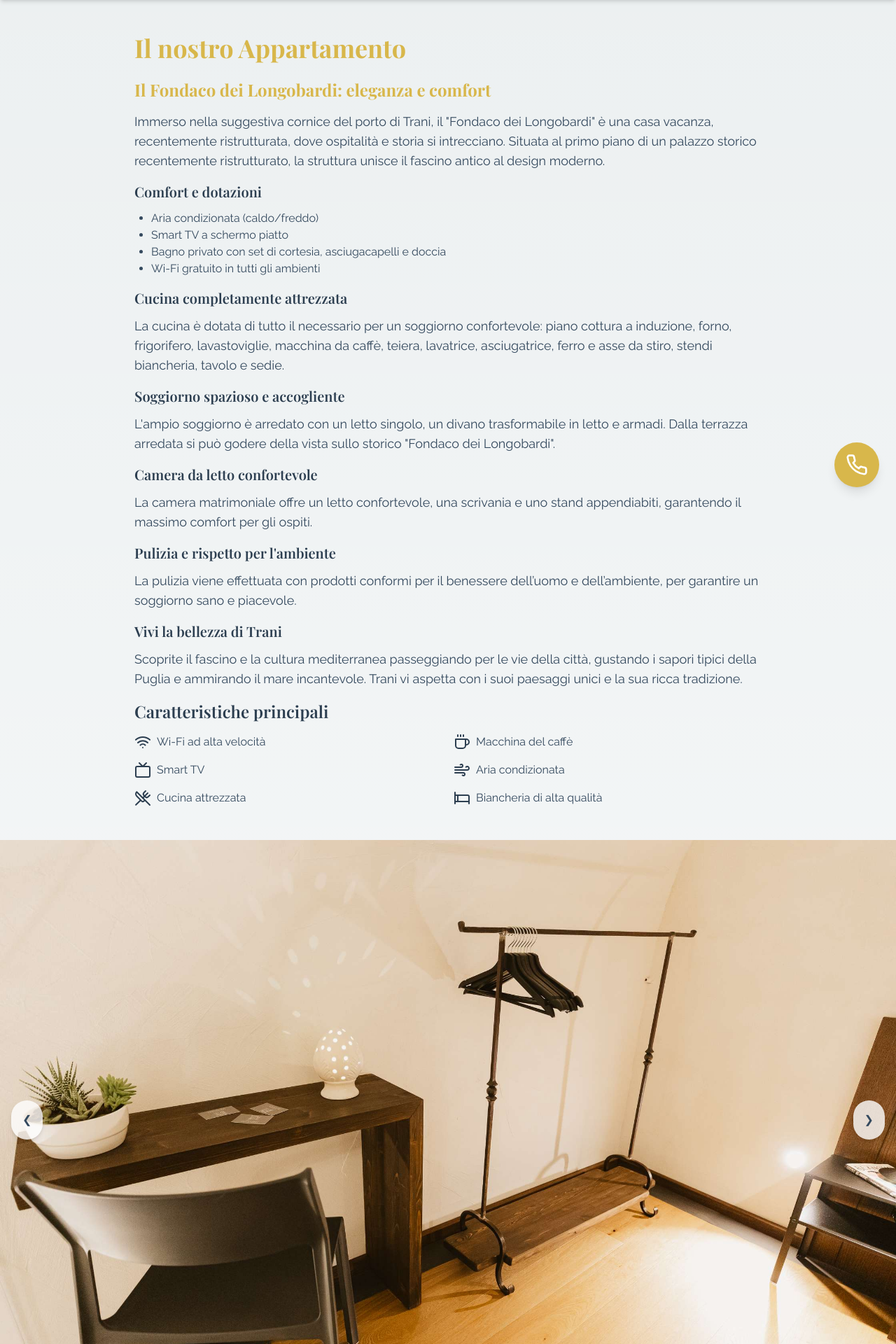
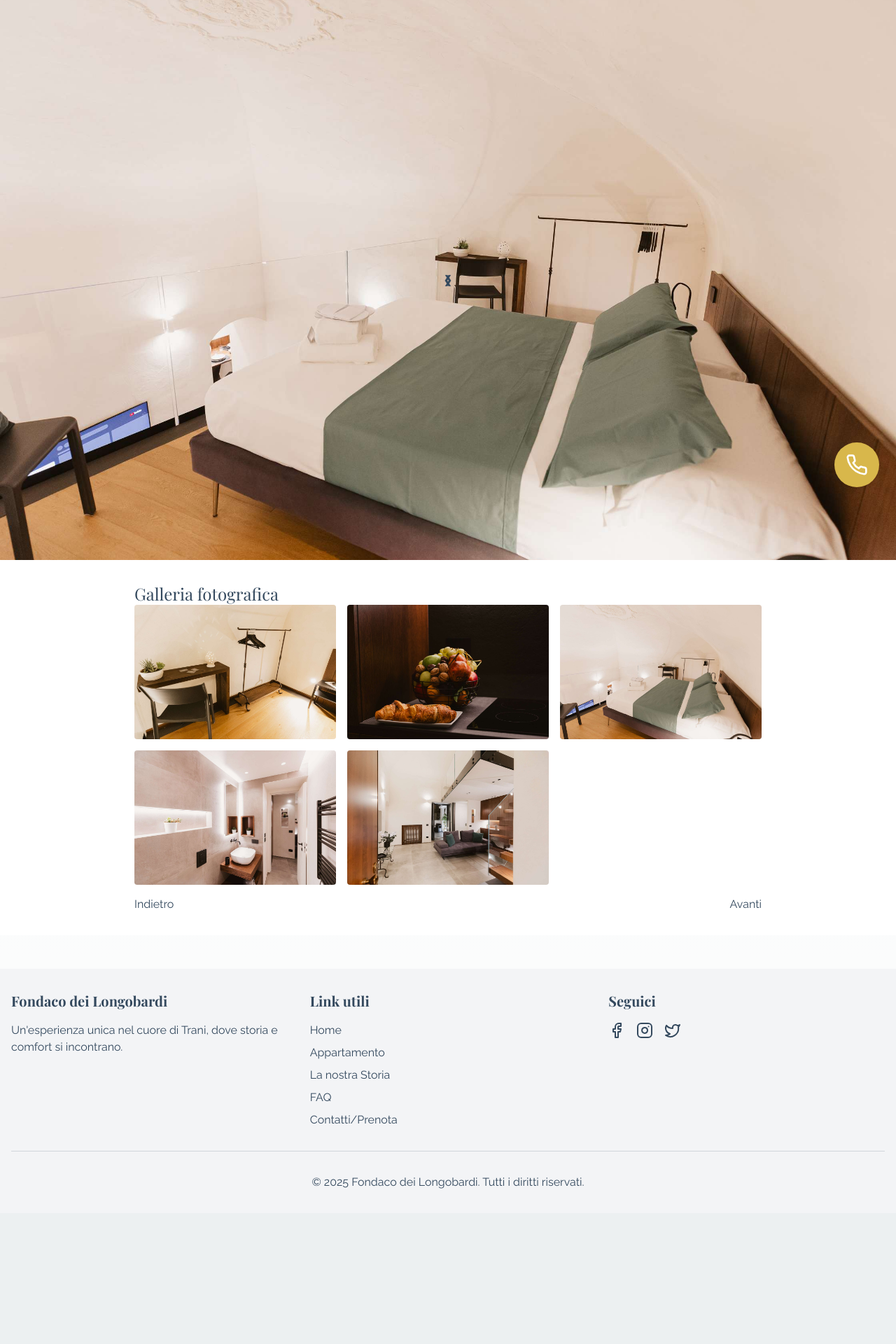
Before and after one commit to DaddarioLuigi/fondaco-dei-longobardi, a Next.js app: page /appartamento in a window 1280 px wide. Shown: the part 80-2000 px from the top of the page at 70% size. After the commit the page ends 1813 px from the top, so only its background shows below. Built offline with nearby package versions, Linux system fonts and the light colour scheme; a web font is replaced by a local one.

Commit message:
appartamento

```diff
--- a/app/appartamento/page.tsx
+++ b/app/appartamento/page.tsx
@@ -3,7 +3,7 @@
 import Image from 'next/image'
 import { motion } from 'framer-motion'
 import { Wifi, Coffee, Tv, Wind, UtensilsCrossed, Bed } from 'lucide-react'
-import { useState } from 'react'
+import { useState, useEffect } from 'react'
 
 // Caratteristiche principali
 const features = [
@@ -15,301 +15,120 @@
   { icon: Bed, text: 'Biancheria di alta qualità' },
 ]
 
-// Immagini
+// Funzione per selezionare immagini casuali
+function getRandomImages(images, count, seed) {
+  const date = new Date()
+  const randomSeed = seed || date.getFullYear() * 100 + date.getWeek()
+  const randomGenerator = (s) => () => {
+    s = Math.sin(s) * 10000
+    return s - Math.floor(s)
+  }
+  const rng = randomGenerator(randomSeed)
+
+  return images
+    .map((image) => ({ image, sort: rng() }))
+    .sort((a, b) => a.sort - b.sort)
+    .slice(0, count)
+    .map(({ image }) => image)
+}
+
+// Estensione di Date per calcolare la settimana corrente
+Date.prototype.getWeek = function () {
+  const firstDay = new Date(this.getFullYear(), 0, 1)
+  const dayOfYear = (this - firstDay + 86400000) / 86400000
+  return Math.ceil(dayOfYear / 7)
+}
+
+// Immagini (placeholder per caricamento dinamico)
 const images = [
   { src: '/images/B&B 2 -17.jpg', alt: 'Vista della camera da letto' },
-  { src: '/images/B&B 2 -17.jpg', alt: 'Dettaglio arredamento' },
-  { src: '/images/B&B 2 -24.jpg', alt: 'Vista del soggiorno' },
-  { src: '/images/B&B 2 -08.jpg', alt: 'Angolo relax' },
-  { src: '/images/B&B fondaco di longobardi -029.jpg', alt: 'Vista panoramica' },
+  { src: '/images/B&B fondaco di longobardi -066.jpg', alt: 'Bagno di lusso' },
+  { src: '/images/B&B fondaco di longobardi -036.jpg', alt: 'Vista esterna' },
   { src: '/images/B&B fondaco di longobardi -033.jpg', alt: 'Dettaglio cucina' },
-  { src: '/images/B&B fondaco di longobardi -005.jpg', alt: 'Ingresso appartamento' },
   { src: '/images/B&B fondaco di longobardi -026.jpg', alt: 'Zona pranzo' },
-  { src: '/images/B&B fondaco di longobardi -066.jpg', alt: 'Bagno di lusso' },
-  { src: '/images/B&B fondaco di longobardi -036.jpg', alt: 'Vista esterna' }
+  // Aggiungere dinamicamente altre immagini dalla cartella "images"
 ]
-
-// Slider e Galleria
-const sliderImages = images.slice(0, 4)
-const galleryImages = images
 
 export default function Appartamento() {
   const [currentImage, setCurrentImage] = useState(0)
+  const [galleryPage, setGalleryPage] = useState(0)
+  const [randomImages, setRandomImages] = useState([])
+
+  useEffect(() => {
+    const newRandomImages = getRandomImages(images, 5)
+    setRandomImages(newRandomImages)
+  }, [])
 
   const nextImage = () => {
-    setCurrentImage(prev => (prev + 1) % sliderImages.length)
+    setCurrentImage((prev) => (prev + 1) % randomImages.length)
   }
 
   const prevImage = () => {
-    setCurrentImage(prev => (prev - 1 + sliderImages.length) % sliderImages.length)
+    setCurrentImage((prev) => (prev - 1 + randomImages.length) % randomImages.length)
   }
+
+  const imagesPerPage = 12
+  const paginatedImages = images.slice(
+    galleryPage * imagesPerPage,
+    (galleryPage + 1) * imagesPerPage
+  )
 
   return (
     <div className="w-full overflow-x-hidden">
-      {/*
-        SEZIONE 1 - TESTI INTRODUTTIVI A TUTTO SCHERMO
-        Testi centrati orizzontalmente ma con testo allineato a sinistra
-      */}
-      <motion.section
-        className="relative w-screen min-h-screen flex justify-center items-center px-6 py-12 overflow-y-auto"
-        initial={{ opacity: 0 }}
-        animate={{ opacity: 1 }}
-        transition={{ duration: 0.6 }}
-      >
-        {/* Wrapper interno per contenuti larghi max 1024px, testo a sinistra */}
-        <div className="max-w-4xl w-full text-left">
-          <motion.h1
-            className="text-4xl font-serif font-bold mb-6 text-brand-primary"
-            initial={{ opacity: 0, y: -20 }}
-            animate={{ opacity: 1, y: 0 }}
-            transition={{ duration: 0.5 }}
-          >
-            Il nostro Appartamento
-          </motion.h1>
-
-          <motion.h2
-            className="text-2xl font-serif font-bold mb-4 text-brand-primary"
-            initial={{ opacity: 0, x: -20 }}
-            animate={{ opacity: 1, x: 0 }}
-            transition={{ duration: 0.5, delay: 0.2 }}
-          >
-            Il Fondaco dei Longobardi: eleganza e comfort
-          </motion.h2>
-
-          <motion.p
-            className="text-lg mb-4"
-            initial={{ opacity: 0, y: 20 }}
-            animate={{ opacity: 1, y: 0 }}
-            transition={{ duration: 0.5, delay: 0.3 }}
-          >
-            Immerso nella suggestiva cornice del porto di Trani, il "Fondaco dei Longobardi" è una casa vacanza, recentemente ristrutturata, dove ospitalità e storia si intrecciano. Situata al primo piano di un palazzo storico recentemente ristrutturato, la struttura unisce il fascino antico al design moderno.
-          </motion.p>
-
-          <motion.h3
-            className="text-xl font-serif font-semibold mb-3 text-brand-secondary"
-            initial={{ opacity: 0, x: -20 }}
-            animate={{ opacity: 1, x: 0 }}
-            transition={{ duration: 0.5, delay: 0.4 }}
-          >
-            Comfort e dotazioni
-          </motion.h3>
-          <motion.ul
-            className="list-disc pl-6 mb-4"
-            initial={{ opacity: 0, x: 20 }}
-            animate={{ opacity: 1, x: 0 }}
-            transition={{ duration: 0.5, delay: 0.5 }}
-          >
-            <li>Aria condizionata (caldo/freddo)</li>
-            <li>Smart TV a schermo piatto</li>
-            <li>Bagno privato con set di cortesia, asciugacapelli e doccia</li>
-            <li>Wi-Fi gratuito in tutti gli ambienti</li>
-          </motion.ul>
-
-          <motion.h3
-            className="text-xl font-serif font-semibold mb-3 text-brand-secondary"
-            initial={{ opacity: 0, y: 20 }}
-            animate={{ opacity: 1, y: 0 }}
-            transition={{ duration: 0.5, delay: 0.6 }}
-          >
-            Cucina completamente attrezzata
-          </motion.h3>
-          <motion.p
-            className="text-lg mb-4"
-            initial={{ opacity: 0, x: -20 }}
-            animate={{ opacity: 1, x: 0 }}
-            transition={{ duration: 0.5, delay: 0.7 }}
-          >
-            La cucina è dotata di tutto il necessario per un soggiorno confortevole: piano cottura a induzione, forno, frigorifero, lavastoviglie, macchina da caffè, teiera, lavatrice, asciugatrice, ferro e asse da stiro, stendi biancheria, tavolo e sedie.
-          </motion.p>
-
-          <motion.h3
-            className="text-xl font-serif font-semibold mb-3 text-brand-secondary"
-            initial={{ opacity: 0, x: 20 }}
-            animate={{ opacity: 1, x: 0 }}
-            transition={{ duration: 0.5, delay: 0.8 }}
-          >
-            Soggiorno spazioso e accogliente
-          </motion.h3>
-          <motion.p
-            className="text-lg mb-4"
-            initial={{ opacity: 0, y: 20 }}
-            animate={{ opacity: 1, y: 0 }}
-            transition={{ duration: 0.5, delay: 0.9 }}
-          >
-            L'ampio soggiorno è arredato con un letto singolo, un divano trasformabile in letto e armadi. Dalla terrazza arredata si può godere della vista sullo storico "Fondaco dei Longobardi".
-          </motion.p>
-
-          <motion.h3
-            className="text-xl font-serif font-semibold mb-3 text-brand-secondary"
-            initial={{ opacity: 0, x: -20 }}
-            animate={{ opacity: 1, x: 0 }}
-            transition={{ duration: 0.5, delay: 1.0 }}
-          >
-            Camera da letto confortevole
-          </motion.h3>
-          <motion.p
-            className="text-lg mb-4"
-            initial={{ opacity: 0, y: 20 }}
-            animate={{ opacity: 1, y: 0 }}
-            transition={{ duration: 0.5, delay: 1.1 }}
-          >
-            La camera matrimoniale offre un letto confortevole, una scrivania e uno stand appendiabiti, garantendo il massimo comfort per gli ospiti.
-          </motion.p>
-
-          <motion.h3
-            className="text-xl font-serif font-semibold mb-3 text-brand-secondary"
-            initial={{ opacity: 0, x: 20 }}
-            animate={{ opacity: 1, x: 0 }}
-            transition={{ duration: 0.5, delay: 1.2 }}
-          >
-            Pulizia e rispetto per l'ambiente
-          </motion.h3>
-          <motion.p
-            className="text-lg mb-4"
-            initial={{ opacity: 0, y: 20 }}
-            animate={{ opacity: 1, y: 0 }}
-            transition={{ duration: 0.5, delay: 1.3 }}
-          >
-            La pulizia viene effettuata con prodotti conformi per il benessere dell’uomo e dell’ambiente, per garantire un soggiorno sano e piacevole.
-          </motion.p>
-
-          <motion.h3
-            className="text-xl font-serif font-semibold mb-3 text-brand-secondary"
-            initial={{ opacity: 0, x: -20 }}
-            animate={{ opacity: 1, x: 0 }}
-            transition={{ duration: 0.5, delay: 1.4 }}
-          >
-            Vivi la bellezza di Trani
-          </motion.h3>
-          <motion.p
-            className="text-lg mb-4"
-            initial={{ opacity: 0, y: 20 }}
-            animate={{ opacity: 1, y: 0 }}
-            transition={{ duration: 0.5, delay: 1.5 }}
-          >
-            Scoprite il fascino e la cultura mediterranea passeggiando per le vie della città, gustando i sapori tipici della Puglia e ammirando il mare incantevole. Trani vi aspetta con i suoi paesaggi unici e la sua ricca tradizione.
-          </motion.p>
-
-          <motion.h2
-            className="text-2xl font-serif font-semibold mb-4 text-brand-secondary"
-            initial={{ opacity: 0 }}
-            animate={{ opacity: 1 }}
-            transition={{ duration: 0.5, delay: 1.6 }}
-          >
-            Caratteristiche principali
-          </motion.h2>
-          <motion.div
-            className="grid grid-cols-2 gap-4"
-            initial={{ opacity: 0 }}
-            animate={{ opacity: 1 }}
-            transition={{ duration: 0.5, delay: 1.7 }}
-          >
-            {features.map((feature, index) => (
-              <div key={index} className="flex items-center">
-                <feature.icon className="text-brand-secondary mr-2" />
-                <span>{feature.text}</span>
-              </div>
-            ))}
-          </motion.div>
-        </div>
+      {/** Sezione 1 */}
+      <motion.section>
+        {/* Contenuto */}
       </motion.section>
 
-      {/*
-        SEZIONE 2 - SLIDER A TUTTO SCHERMO
-      */}
-      <motion.section
-        className="relative w-screen h-screen flex justify-center items-center bg-gray-100"
-        initial={{ opacity: 0 }}
-        whileInView={{ opacity: 1 }}
-        transition={{ duration: 0.6 }}
-      >
-        {/* Contenitore "relative" a grandezza piena */}
+      {/** Sezione 2: Slider */}
+      <motion.section className="relative w-screen h-screen flex justify-center items-center bg-gray-100">
         <div className="relative w-full h-full">
+          {randomImages.length > 0 && (
             <Image
-            src={sliderImages[currentImage].src}
-            alt={sliderImages[currentImage].alt}
+              src={randomImages[currentImage].src}
+              alt={randomImages[currentImage].alt}
               fill
               className="object-cover"
               priority
             />
+          )}
         </div>
+        <button className="absolute" onClick={prevImage}>&#10094;</button>
+        <button className="absolute" onClick={nextImage}>&#10095;</button>
+      </motion.section>
 
-        {/* Pulsanti freccia */}
+      {/** Sezione 3: Galleria */}
+      <motion.section className="w-screen px-6 py-8 bg-white">
+        <div className="max-w-4xl mx-auto">
+          <h2 className="text-2xl font-serif">Galleria fotografica</h2>
+          <div className="grid grid-cols-3 gap-4">
+            {paginatedImages.map((image, index) => (
+              <div
+                key={index}
+                className="relative h-48 cursor-pointer"
+                onClick={() => setCurrentImage(index)}
+              >
+                <Image src={image.src} alt={image.alt} fill className="rounded" />
+              </div>
+            ))}
+          </div>
+          <div className="flex justify-between mt-4">
             <button
-          className="absolute left-4 top-1/2 -translate-y-1/2 bg-white/80 p-4 rounded-full shadow-md hover:bg-white transition-colors z-10"
-          onClick={prevImage}
-          aria-label="Immagine precedente"
+              onClick={() => setGalleryPage((prev) => Math.max(prev - 1, 0))}
+              disabled={galleryPage === 0}
             >
-          &#10094;
+              Indietro
             </button>
             <button
-          className="absolute right-4 top-1/2 -translate-y-1/2 bg-white/80 p-4 rounded-full shadow-md hover:bg-white transition-colors z-10"
-          onClick={nextImage}
-          aria-label="Immagine successiva"
+              onClick={() =>
+                setGalleryPage((prev) =>
+                  Math.min(prev + 1, Math.floor(images.length / imagesPerPage) - 1)
+                )
+              }
+              disabled={(galleryPage + 1) * imagesPerPage >= images.length}
             >
-          &#10095;
+              Avanti
             </button>
-      </motion.section>
-
-      {/*
-        SEZIONE 3 - DETTAGLI APPARTAMENTO
-        (non fullscreen, ma puoi adattare se vuoi)
-      */}
-      <motion.section
-        className="w-screen px-6 py-8 bg-white"
-        initial={{ opacity: 0, y: 20 }}
-        whileInView={{ opacity: 1, y: 0 }}
-        transition={{ duration: 0.5 }}
-      >
-        <div className="max-w-4xl mx-auto">
-          <h2 className="text-2xl font-serif font-semibold mb-4 text-brand-primary">
-            Dettagli dell'appartamento
-          </h2>
-          <ul className="list-disc list-inside space-y-2 text-left">
-            <li>Camera da letto con letto matrimoniale king-size</li>
-            <li>Soggiorno con due letti per ospiti aggiuntivi</li>
-            <li>Cucina completamente attrezzata con elettrodomestici moderni</li>
-            <li>Bagno di lusso con doccia a pioggia e set di cortesia</li>
-            <li>Vista panoramica sul Fondaco Dei Longobard</li>
-            <li>Colazione a domicilio (a pagamento) in collaborazione con "bar ai Portici"</li>
-            <li>Aperitivo a domicilio (a pagamento) in collaborazione con "bar ai Portici"</li>
-            <li>Servizio navetta da e per la stazione (a pagamento)</li>
-            <li>Servizio navetta da e per l'aeroporto (a pagamento)</li>
-            <li>Vino / Champagne (a pagamento)</li>
-            <li>Servizio pulizia giornaliera (a pagamento )</li>
-            <li>Cambio biancheria (letto - asciugamani) a richiesta (a pagamento)</li>
-          </ul>
-        </div>
-      </motion.section>
-
-      {/*
-        SEZIONE 4 - GALLERIA FOTOGRAFICA
-      */}
-      <motion.section
-        className="w-screen px-6 py-8"
-        initial={{ opacity: 0, y: 20 }}
-        whileInView={{ opacity: 1, y: 0 }}
-        transition={{ duration: 0.5 }}
-      >
-        <div className="max-w-4xl mx-auto">
-          <h2 className="text-2xl font-serif font-semibold mb-4 text-brand-primary">
-            Galleria fotografica
-          </h2>
-          <div className="grid grid-cols-2 md:grid-cols-3 lg:grid-cols-4 gap-4">
-            {galleryImages.map((image, index) => (
-              <div
-                key={index}
-                className="relative h-48 cursor-pointer hover:opacity-95 transition-opacity"
-                onClick={() => setCurrentImage(index % sliderImages.length)}
-              >
-                <Image
-                  src={image.src}
-                  alt={image.alt}
-                  fill
-                  className="object-cover rounded-lg shadow-md"
-                />
-              </div>
-            ))}
           </div>
         </div>
       </motion.section>
```
Lines whose indentation alone changed are shown as unchanged.
